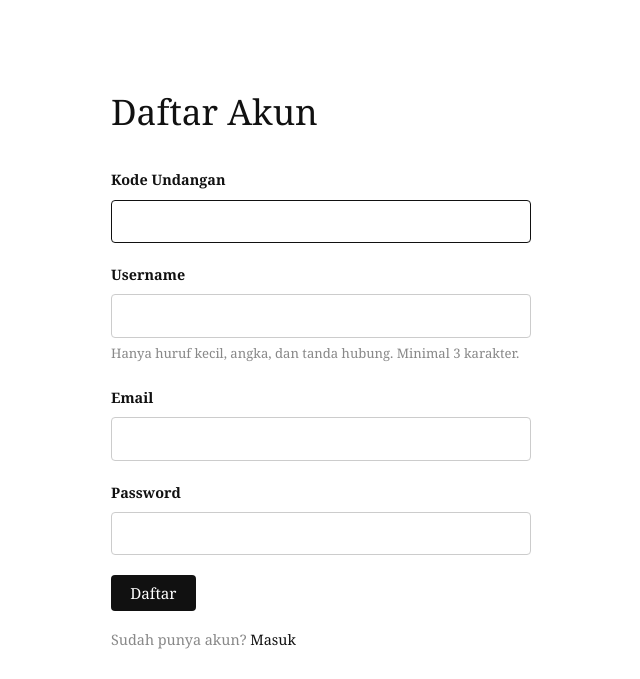
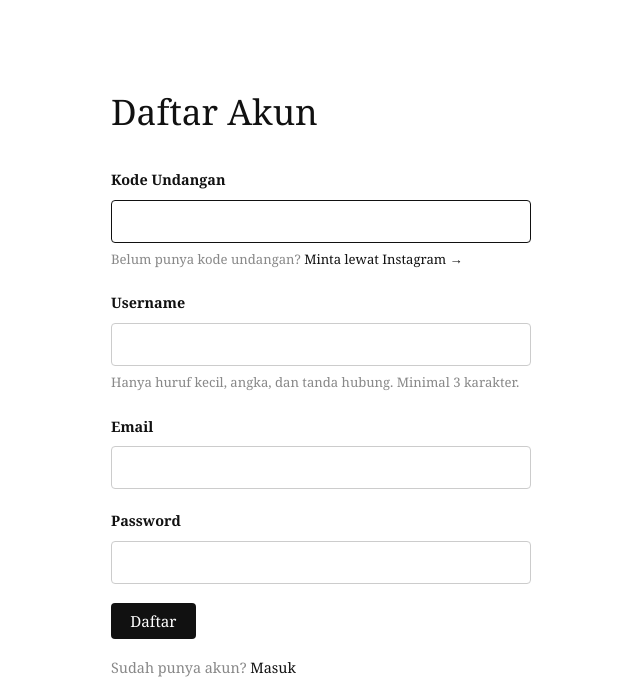
Before and after one commit to andriawekh-droid/qata, a Flask app: page /daftar in a window 1280 px wide. Shown: the top 679 px of the page, without its empty margins (319-959 px from the left). Run offline with Flask 3, Linux system fonts and the light colour scheme.

Commit message:
Tambah button IG ke form pendaftaran

```diff
--- a/templates/auth/daftar.html
+++ b/templates/auth/daftar.html
@@ -9,6 +9,7 @@
         <div class="form-group">
             <label for="invite_code">Kode Undangan</label>
             <input type="text" id="invite_code" name="invite_code" required autofocus>
+            <small>Belum punya kode undangan? <a href="https://instagram.com/awekh" target="_blank" rel="noopener">Minta lewat Instagram →</a></small>
         </div>
         <div class="form-group">
             <label for="username">Username</label>
```
